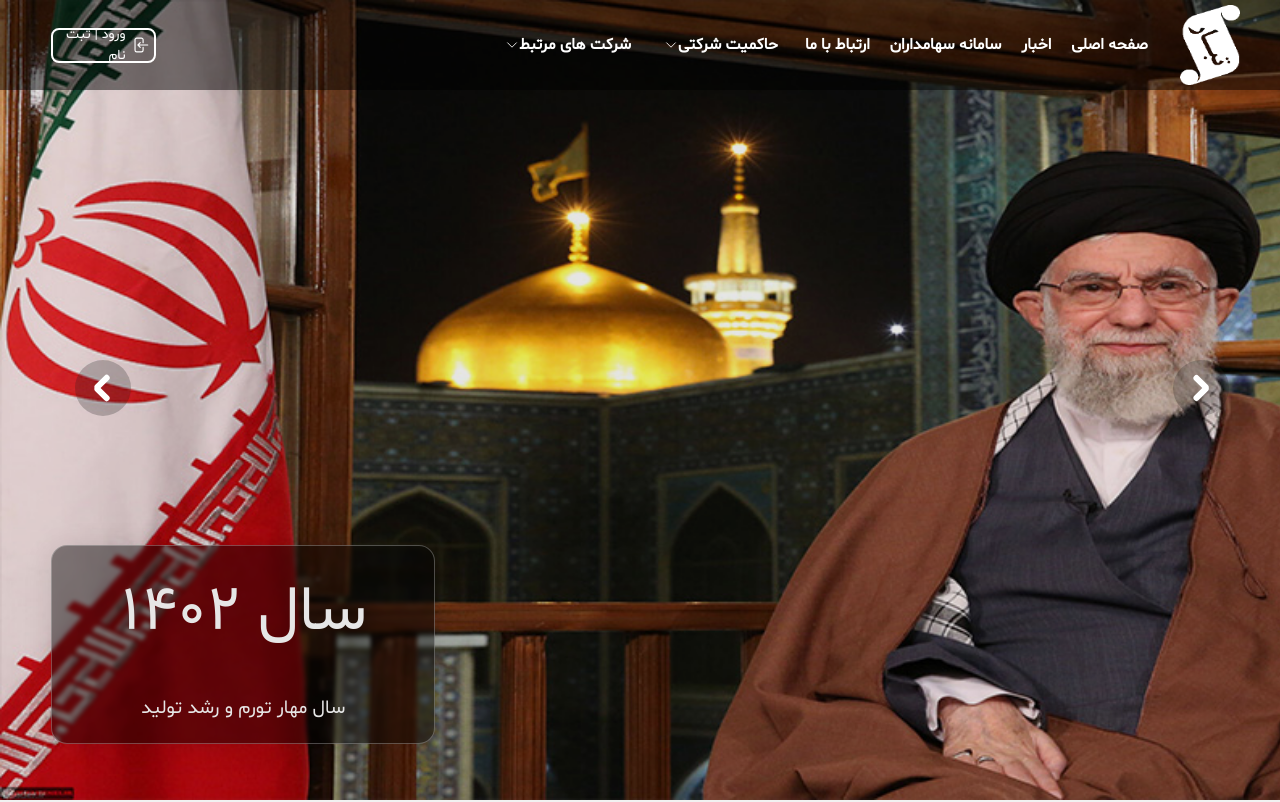
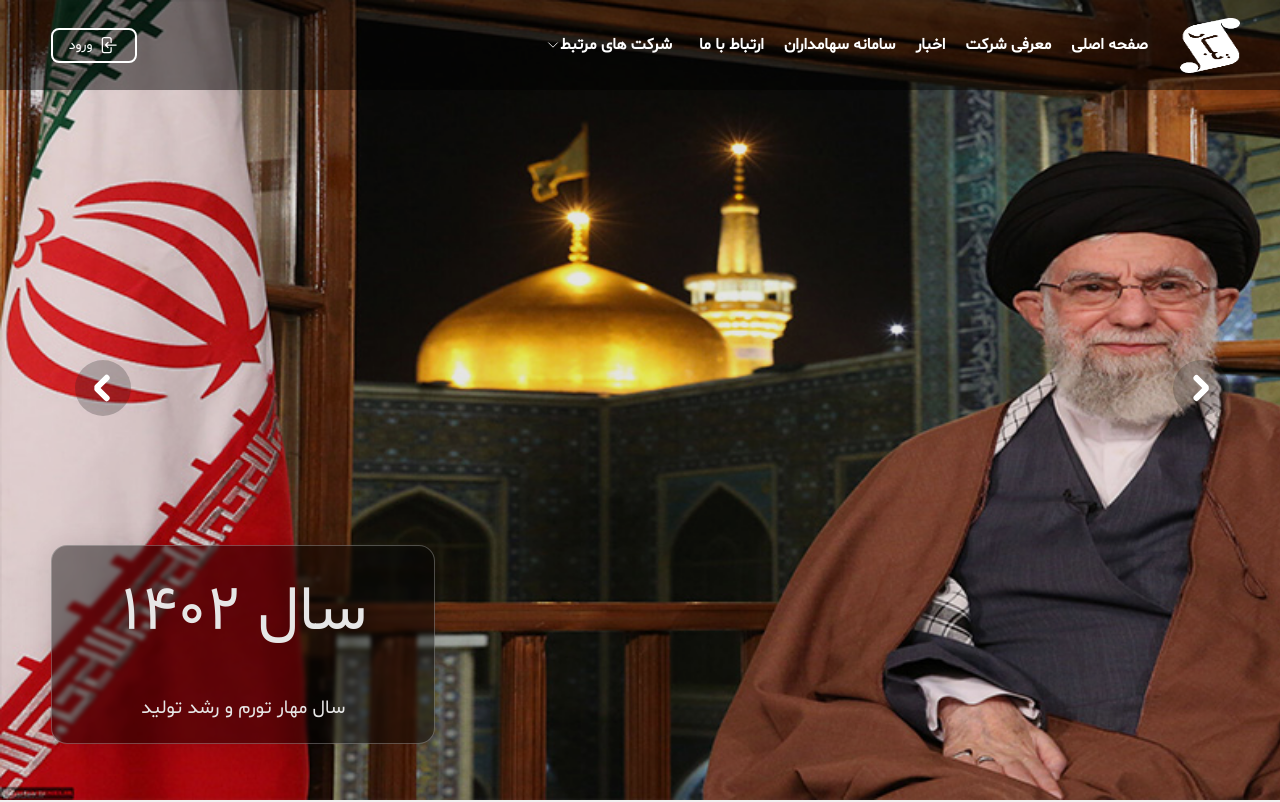
Before and after one commit to AliHoushyar/tabar, a plain HTML site: page index.html in a window 1280 px wide. Shown: the top 802 px of the page. Drawn offline with nearby package versions, Linux system fonts and the light colour scheme.

Commit message:
fixed responsive

```diff
--- a/index.html
+++ b/index.html
@@ -4,8 +4,8 @@
     <meta charset="UTF-8">
     <meta name="viewport" content="width=device-width, initial-scale=1.0">
     <title>تبار ثامن</title>
-    <link href="https://cdn.jsdelivr.net/npm/bootstrap@5.3.2/dist/css/bootstrap.min.css" rel="stylesheet" integrity="sha384-T3c6CoIi6uLrA9TneNEoa7RxnatzjcDSCmG1MXxSR1GAsXEV/Dwwykc2MPK8M2HN" crossorigin="anonymous">
     <link href='https://unpkg.com/boxicons@2.1.4/css/boxicons.min.css' rel='stylesheet'>
+    <link rel="stylesheet" href="./style/bootstrap.min.css">
     <link rel="stylesheet" href="./style/app.css">
     <link rel="stylesheet" href="./style/navbar.css">
     <link rel="stylesheet" href="./style/sider.css">
@@ -66,40 +66,19 @@
                         <a class="nav-link" href="./index.html">صفحه اصلی</a>
                     </div>
                     <div class="nav-item navbar-link links marrg">
+                        <span class="nav-link spannav">معرفی شرکت</span>
+                    </div>
+                    <div class="nav-item navbar-link links marrg">
                         <span class="nav-link spannav">اخبار</span>
                     </div>
                     <div class="nav-item navbar-link links marrg">
-                        <span class="nav-link spannav">سامانه سهامداران</span>
+                        <a class="nav-link spannav" href="./loin page/index.html">سامانه سهامداران</a>
                     </div>
                     <div class="nav-item navbar-link links marrg">
                         <a class="nav-link" href="#">ارتباط با ما</a>
                     </div>
                     <button class="dropdown marrg">
-                        <div class="dropdown-title">
-                            <span>حاکمیت شرکتی</span>
-                            <svg class="dropdown-title-icon" xmlns="http://www.w3.org/2000/svg" width="14" height="14" fill="none" viewBox="0 0 24 24" stroke-width="1.5" stroke="currentColor" class="w-6 h-6">
-                                <path stroke-linecap="round" stroke-linejoin="round" d="M19.5 8.25l-7.5 7.5-7.5-7.5" />
-                            </svg>
-                        </div>
-                        <div class="dropdown-content-container">
-                            <div class="dropdown-content">
-                                <div class="mydropdown-item dropdown-link">
-                                    <span>صورت های مالی</span>
-                                </div>
-                                <div class="mydropdown-item dropdown-link dropdown-item-last">
-                                    <span>کمیته های تخصصی</span>
-                                </div>
-                                <div class="mydropdown-item dropdown-link dropdown-item-last">
-                                    <span>کدال</span>
-                                </div>
-                                <div class="mydropdown-item dropdown-link dropdown-item-last">
-                                    <span>tse</span>
-                                </div>
-                            </div>
-                        </div>
-                    </button>
-                    <button class="dropdown marrg">
-                        <div class="dropdown-title">
+                        <div id="linkedcomp" class="dropdown-title">
                             <span>شرکت های مرتبط</span>
                             <svg class="dropdown-title-icon" xmlns="http://www.w3.org/2000/svg" width="14" height="14" fill="none" viewBox="0 0 24 24" stroke-width="1.5" stroke="currentColor" class="w-6 h-6">
                                 <path stroke-linecap="round" stroke-linejoin="round" d="M19.5 8.25l-7.5 7.5-7.5-7.5" />
@@ -111,19 +90,19 @@
                                     <span>شرکت کشت و صنعت جوین</span>
                                 </div>
                                 <div class="mydropdown-item dropdown-link dropdown-item-last">
-                                    <span>شرکت سنگ رزمندگان خراسان</span>
+                                    <span>شرکت سنگ رزمندگان</span>
                                 </div>
                             </div>
                         </div>
                     </button>
                 </div>
             </div>
-            <div class="nav-btn-stay">
+            <button class="nav-btn-stay" onclick="">
                 <svg class="login_icon"xmlns="http://www.w3.org/2000/svg" style="width: 22px; height: 20px;" fill="none" viewBox="0 0 24 24" stroke-width="1.5" stroke="currentColor" class="w-6 h-6">
                     <path stroke-linecap="round" stroke-linejoin="round" d="M15.75 9V5.25A2.25 2.25 0 0013.5 3h-6a2.25 2.25 0 00-2.25 2.25v13.5A2.25 2.25 0 007.5 21h6a2.25 2.25 0 002.25-2.25V15M12 9l-3 3m0 0l3 3m-3-3h12.75" />
                 </svg>
-                <a href="./login-form/index.html" class="signin_link">ورود | ثبت نام</a>
-            </div>
+                <a href="./loin page/index.html" class="signin_link">ورود</a>
+            </button>
         </nav>
     </div>
     <div class="compInfo">
@@ -333,7 +312,7 @@
         </div>
     </div>
 </body>
-<script src="https://cdn.jsdelivr.net/npm/bootstrap@5.3.2/dist/js/bootstrap.bundle.min.js" integrity="sha384-C6RzsynM9kWDrMNeT87bh95OGNyZPhcTNXj1NW7RuBCsyN/o0jlpcV8Qyq46cDfL" crossorigin="anonymous"></script>
 <script src="./js/jquery.js"></script>
+<script src="./js/bootstrap.min.js"></script>
 <script src="./js/main.js"></script>
 </html>
--- a/js/main.js
+++ b/js/main.js
@@ -136,6 +136,7 @@ function scrollFunction() {
       if (document.body.scrollTop > 60 || document.documentElement.scrollTop > 60) {
         fix.style.backgroundColor = "white";
         fix.style.height = "60px";
+        document.getElementById('linkedcomp').style.color = "#7825cb";
         document.getElementsByClassName("signin_link")[0].style.color = "#7825cb";
         document.getElementsByClassName("nav-btn-stay")[0].style.borderColor = "#7825cb";
         document.getElementsByClassName("login_icon")[0].style.color = "#7825cb";
@@ -152,14 +153,15 @@ function scrollFunction() {
         fix.style.backgroundColor = "rgba(0, 0, 0, 0.475)";
         fix.style.height = "90px";
         let links = document.getElementsByClassName("nav-link");
+        document.getElementById('linkedcomp').style.color = "white";
         document.getElementsByClassName("signin_link")[0].style.color = "white";
         document.getElementsByClassName("nav-btn-stay")[0].style.borderColor = "white";
         document.getElementsByClassName("login_icon")[0].style.color = "white";
         for(let i =0;i<5;i++){
             links[i].style.color = "white";
         }
-        document.getElementById("navlogo").style.height = "60px";
-        document.getElementById("navlogo").style.width = "70px";
+        document.getElementById("navlogo").style.height = "55px";
+        document.getElementById("navlogo").style.width = "60px";
         fix.style.boxShadow = "none";
         $("#navlogo").attr("src","../img/logo3.png")
       }
--- a/style/navbar.css
+++ b/style/navbar.css
@@ -16,6 +16,9 @@
     }
     .navbar-btns{
         margin: 0px auto;
+    }
+    .nav-btn-stay{
+        display: none !important;
     }
 }
 
@@ -249,9 +252,10 @@
 .nav-btn-stay{
     font-size: 14px;
     height: 35px;
-    width: 10%;
+    width: 8%;
     display: flex;
     align-items: center;
+    justify-content: center;
     gap: 5px;
     border: 2px solid #ffffffa1;
     border-radius: 8px;
@@ -259,6 +263,7 @@
     transition: all 250ms ease-in;
     cursor: pointer;
     margin-left: 4%;
+    background-color: #f3f3f300;
 }
 
 .login_icon{
@@ -341,6 +346,6 @@
 }
 
 .mylogo img{
-    width: 60px;
-    height: 80px;
+    width: 55px;
+    height: 60px;
 }
```
Also changed, not shown: js/bootstrap.min.js (added), style/bootstrap.min.css (added).
